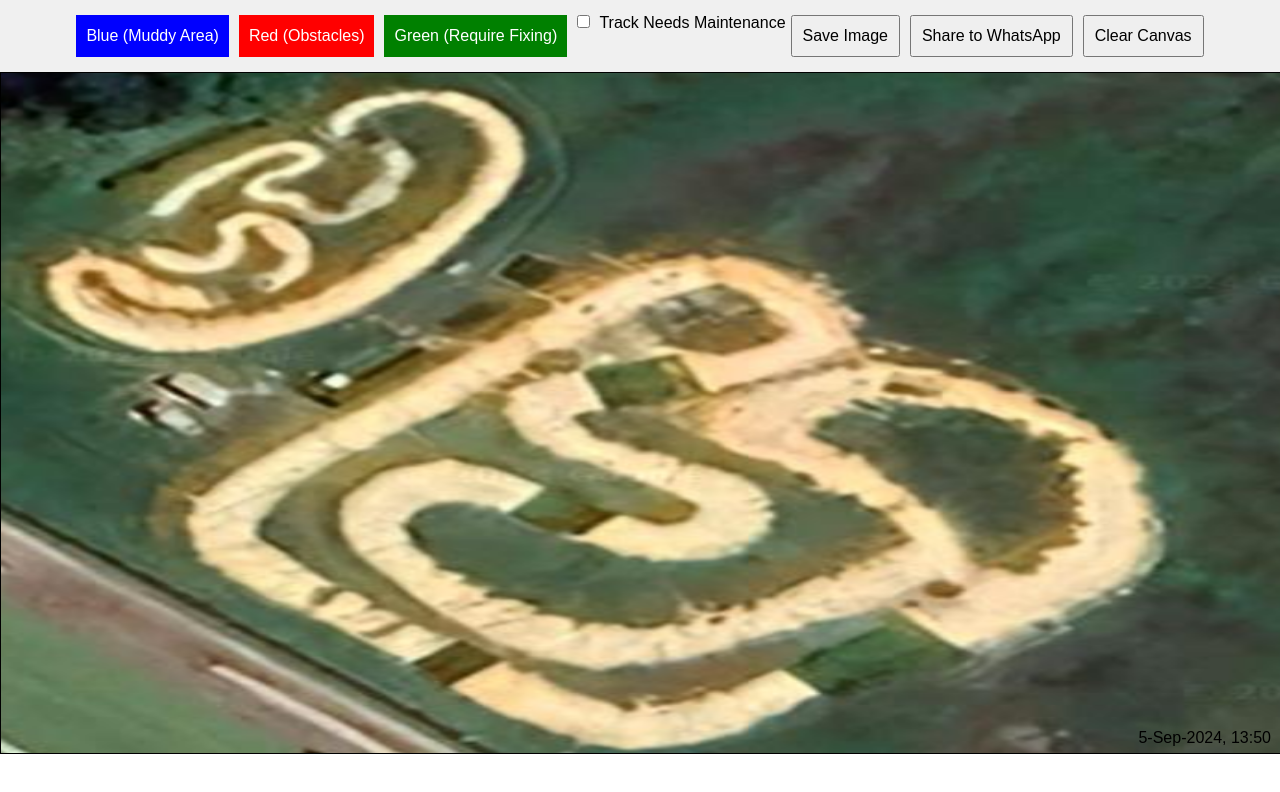
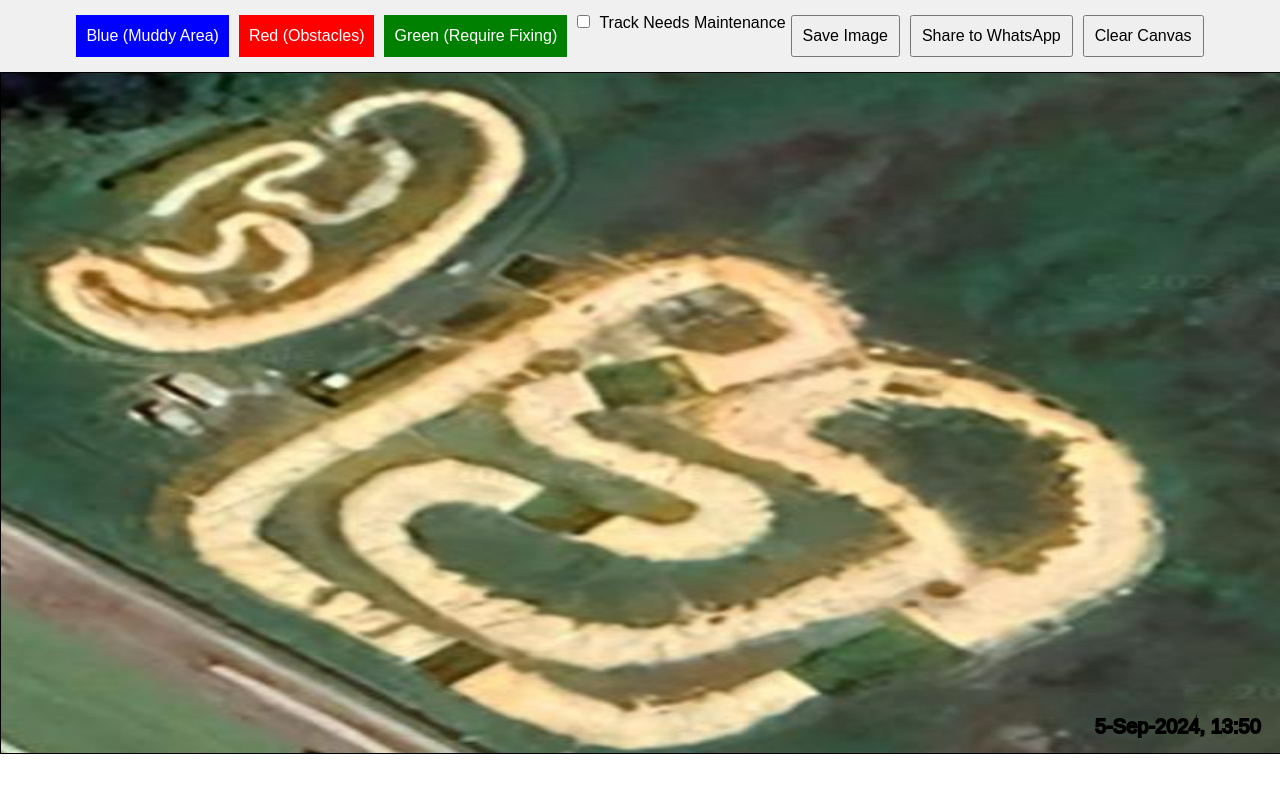
Before and after one commit to jammie96/Halus-Painter, a plain HTML site: page index.html in a window 1280 px wide. Drawn offline with Linux system fonts and the light colour scheme.

Commit message:
Update index.html

```diff
--- a/index.html
+++ b/index.html
@@ -123,12 +123,14 @@
             const now = new Date();
             const months = ['Jan', 'Feb', 'Mar', 'Apr', 'May', 'Jun', 'Jul', 'Aug', 'Sep', 'Oct', 'Nov', 'Dec'];
             const dateString = `${now.getDate()}-${months[now.getMonth()]}-${now.getFullYear()}, ${String(now.getHours()).padStart(2, '0')}:${String(now.getMinutes()).padStart(2, '0')}`;
-            const dateX = canvas.width - 10; // X position (10 pixels from the right)
-            const dateY = canvas.height - 10; // Y position (10 pixels from the bottom)
+            const dateX = canvas.width - 20; // Adjusted X position (20 pixels from the right)
+            const dateY = canvas.height - 20; // Adjusted Y position (20 pixels from the bottom)
 
             ctx.fillStyle = 'black'; // Text color for date
-            ctx.font = '16px Arial'; // Font size and family
+            ctx.font = '20px Arial'; // Increased font size
+            ctx.lineWidth = 2; // Increased outline width
             ctx.textAlign = 'right'; // Align text to the right
+            ctx.strokeText(dateString, dateX, dateY); // Draw the outline
             ctx.fillText(dateString, dateX, dateY); // Draw the date and time
         }
 
```
